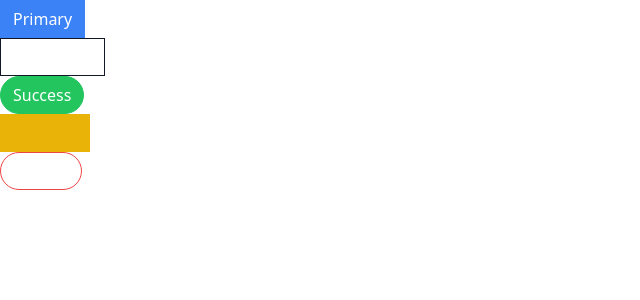
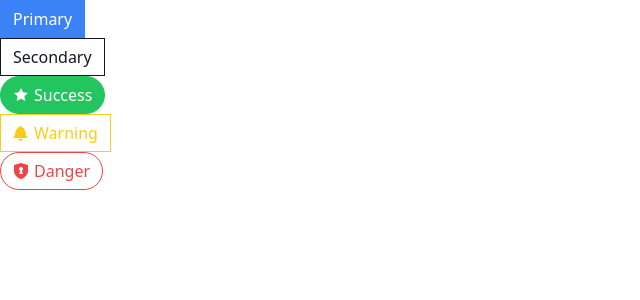
Before and after one commit to Scharif47/myui, a React (Create React App) app: page / in a window 1280 px wide. Shown: the top 300 px of the page, without its empty margins (0-640 px from the left). Built offline with nearby package versions, Linux system fonts and the light colour scheme.

Commit message:
button text color fix and icon implementation

```diff
--- a/package.json
+++ b/package.json
@@ -10,7 +10,9 @@
     "prop-types": "^15.8.1",
     "react": "^18.3.1",
     "react-dom": "^18.3.1",
+    "react-icons": "4.6.0",
     "react-scripts": "5.0.1",
+    "tailwind-merge": "^2.3.0",
     "web-vitals": "^2.1.4"
   },
   "scripts": {
--- a/src/App.js
+++ b/src/App.js
@@ -1,4 +1,6 @@
+import { GoBell, GoShield, GoStar } from "react-icons/go";
 import Button from "./Button";
+
 function App() {
   return (
     <div>
@@ -12,16 +14,19 @@ function App() {
       </div>
       <div>
         <Button success rounded>
+          <GoStar />
           Success
         </Button>
       </div>
       <div>
         <Button warning outline>
+          <GoBell />
           Warning
         </Button>
       </div>
       <div>
         <Button danger rounded outline>
+          <GoShield />
           Danger
         </Button>
       </div>
--- a/src/Button.js
+++ b/src/Button.js
@@ -1,4 +1,5 @@
 import className from "classnames";
+import { twMerge } from "tailwind-merge";
 
 function Button({
   children,
@@ -10,20 +11,22 @@ function Button({
   outline,
   rounded,
 }) {
-  const classes = className("px-3 py-1.5 border", {
-    "border-blue-500 bg-blue-500 text-white": primary,
-    "border-gray-900 bg-gray-900 text-white": secondary,
-    "border-green-500 bg-green-500 text-white": success,
-    "border-yellow-500 bg-yellow-500 text-white": warning,
-    "border-red-500 bg-red-500 text-white": danger,
-    'rounded-full': rounded,
-    'bg-white': outline,
-    'text-blue-500': outline && primary,
-    'text-gray-900': outline && secondary,
-    'text-green-500': outline && success,
-    'text-yellow-500': outline && warning,
-    'text-red-500': outline && danger
-  });
+  const classes = twMerge(
+    className("flex items-center px-3 py-1.5 border", {
+      "border-blue-500 bg-blue-500 text-white": primary,
+      "border-gray-900 bg-gray-900 text-white": secondary,
+      "border-green-500 bg-green-500 text-white": success,
+      "border-yellow-400 bg-yellow-400 text-white": warning,
+      "border-red-500 bg-red-500 text-white": danger,
+      "rounded-full": rounded,
+      "bg-white": outline,
+      "text-blue-500": outline && primary,
+      "text-gray-900": outline && secondary,
+      "text-green-500": outline && success,
+      "text-yellow-400": outline && warning,
+      "text-red-500": outline && danger,
+    })
+  );
 
   return <button className={classes}>{children}</button>;
 }
--- a/src/index.css
+++ b/src/index.css
@@ -1,3 +1,7 @@
 @tailwind base;
 @tailwind components;
 @tailwind utilities;
+
+button > svg {
+  margin-right: 5px;
+}
```
Also changed, not shown: 1 other file (tests, documents, lock files or other folders).
